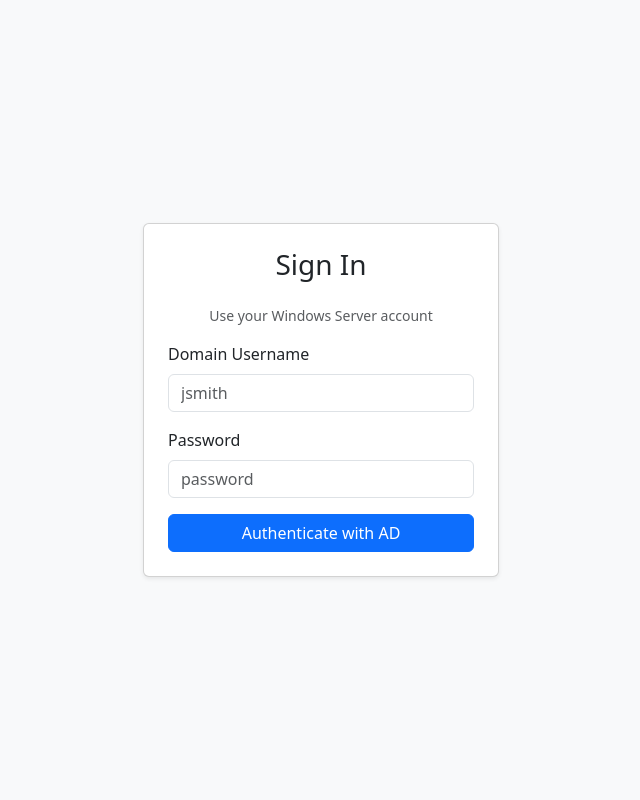
After one commit to angievelasquez-20/electric_vehicles, a Flask app: page /login in a window 1280 px wide. The commit adds this page. Shown: the whole page, without its empty margins (319-959 px from the left). Run offline with Flask 3, Linux system fonts and the light colour scheme.

Commit message:
A login was added to access the main page

````diff
--- a/app.py
+++ b/app.py
@@ -2,8 +2,45 @@ from flask import Flask, render_template, request
 import logic
 from regression import train_regression_model
 import os
+import atexit
+import shutil
+import signal
+import auth_ad
+from flask import session, redirect, url_for, flash
+from flask_session import Session as FlaskSession
 
 app = Flask(__name__)
+app.secret_key = 'tu_clave_secreta_para_sesiones' # Required for using sessions
+
+# Configure server-side sessions (filesystem). This lets the app clear
+# session files when the program exits so sessions don't persist after shutdown.
+SESSION_DIR = os.path.join(os.path.dirname(__file__), 'session_files')
+app.config['SESSION_TYPE'] = 'filesystem'
+app.config['SESSION_FILE_DIR'] = SESSION_DIR
+app.config['SESSION_PERMANENT'] = False
+FlaskSession(app)
+
+# Ensure session files are removed when the program terminates
+def _clear_session_files():
+    try:
+        if os.path.isdir(SESSION_DIR):
+            shutil.rmtree(SESSION_DIR)
+    except Exception:
+        pass
+
+# Clear stale session files when the app starts
+_clear_session_files()
+os.makedirs(SESSION_DIR, exist_ok=True)
+
+atexit.register(_clear_session_files)
+
+# Handle normal termination signals in addition to atexit
+def _shutdown_handler(signum, frame):
+    _clear_session_files()
+    raise SystemExit(0)
+
+for _signal in (signal.SIGINT, signal.SIGTERM):
+    signal.signal(_signal, _shutdown_handler)
 
 @app.route('/')
 def home():
@@ -17,13 +54,13 @@ def index():
 def presentation():
     return render_template('presentation.html')
 
-@app.route('/Recommend', methods=['GET', 'POST'])
-def Recommend():
+@app.route('/recommend', methods=['GET', 'POST'])
+def recommend():
     if request.method == 'POST':
         try:
-            n_estaciones = int(request.form.get('n_estaciones', 5))
-            estaciones, mapa_html = logic.procesar_ubicaciones('cvs/dataset.csv', n_estaciones)
-            return render_template('map.html', mapa=mapa_html, estaciones=estaciones)
+            n_stations = int(request.form.get('n_stations', 5))
+            stations, map_html = logic.process_locations('cvs/dataset.csv', n_stations)
+            return render_template('map.html', map=map_html, stations=stations)
         except Exception as e:
             return f"Error: {str(e)}", 500
     return render_template('index.html')
@@ -41,6 +78,43 @@ def regression():
     except Exception as e:
         return f"Linear regression error: {str(e)}", 500
 
+
+@app.route('/login')
+def login():
+    # If already logged in, go directly to the optimizer
+    if 'user' in session:
+        return redirect(url_for('optimizer'))
+    return render_template('login.html')
+
+@app.route('/login_process', methods=['POST'])
+def login_process():
+    username = request.form.get('username')
+    password = request.form.get('password')
+
+    # Validate with Windows Server Active Directory
+    if auth_ad.authenticate_ad_user(username, password):
+        session.permanent = False
+        session['user'] = username  # store the session
+        return redirect(url_for('optimizer'))
+    else:
+        flash('Active Directory credentials are incorrect or server unavailable.', 'danger')
+        return redirect(url_for('login'))
+
+
+@app.route('/optimizer')
+def optimizer():
+    # Protect route: if no session, redirect to login
+    if 'user' not in session:
+        return redirect(url_for('login'))
+    return render_template('optimizer.html')
+
+
+@app.route('/logout')
+def logout():
+    session.pop('user', None)
+    return redirect(url_for('login'))
+
+
 if __name__ == "__main__":
     port = int(os.environ.get("PORT", 5000))
     app.run(host="0.0.0.0", port=port, debug=True)
--- /dev/null
+++ b/auth_ad.py
@@ -0,0 +1,29 @@
+from ldap3 import Server, Connection, ALL, SIMPLE
+
+# Configuración del servidor Windows Server
+LDAP_SERVER = '192.168.1.100'  # Cambia por la IP de tu Windows Server / Domain Controller
+DOMAIN_SUFFIX = '@lab.local'  # Active Directory domain suffix
+
+def authenticate_ad_user(username, password):
+    # --- LOCAL TEST MODE (for when the Windows Server is offline) ---
+    if username == "admin.test" and password == "Cesar123":
+        print("Access granted using local test user.")
+        return True
+    # -----------------------------------------------------------------
+
+    # Real connection logic to Windows Server
+    if not username.endswith(DOMAIN_SUFFIX):
+        user_dn = f"{username}{DOMAIN_SUFFIX}"
+    else:
+        user_dn = username
+
+    try:
+        server = Server(LDAP_SERVER, get_info=ALL)
+        conn = Connection(server, user=user_dn, password=password, authentication=SIMPLE)
+        if conn.bind():
+            conn.unbind()
+            return True
+        return False
+    except Exception as e:
+        print(f"Error connecting to Windows Server: {e}")
+        return False
--- a/requirements.txt
+++ b/requirements.txt
@@ -3,3 +3,4 @@ pandas
 scikit-learn
 folium
 gunicorn
+Flask-Session
--- /dev/null
+++ b/templates/login.html
@@ -0,0 +1,40 @@
+<!DOCTYPE html>
+<html lang="en">
+<head>
+    <meta charset="UTF-8">
+    <title>EV System Login - Windows Auth</title>
+    <link rel="stylesheet" href="https://cdn.jsdelivr.net/npm/bootstrap@5.3.0/dist/css/bootstrap.min.css">
+</head>
+<body class="bg-light d-flex align-items-center" style="height: 100vh;">
+    <div class="container">
+        <div class="row justify-content-center">
+            <div class="col-md-4">
+                <div class="card shadow-sm p-4">
+                    <h3 class="text-center mb-4">Sign In</h3>
+                    <p class="text-muted text-center small">Use your Windows Server account</p>
+
+                    {% with messages = get_flashed_messages(with_categories=true) %}
+                        {% if messages %}
+                            {% for category, message in messages %}
+                                <div class="alert alert-{{ category }} sandboxed-alert small">{{ message }}</div>
+                            {% endfor %}
+                        {% endif %}
+                    {% endwith %}
+
+                    <form action="/login_process" method="POST">
+                        <div class="mb-3">
+                            <label class="form-label">Domain Username</label>
+                            <input type="text" name="username" class="form-control" placeholder="jsmith" required>
+                        </div>
+                        <div class="mb-3">
+                            <label class="form-label">Password</label>
+                            <input type="password" name="password" class="form-control" placeholder="password" required>
+                        </div>
+                        <button type="submit" class="btn btn-primary w-100">Authenticate with AD</button>
+                    </form>
+                </div>
+            </div>
+        </div>
+    </div>
+</body>
+</html>
--- a/templates/map copy.html
+++ b/templates/map copy.html
@@ -9,11 +9,11 @@ bootstrap.min.css">
 <h2>Recommended Locations</h2>
 <div class="row">
 <div class="col-md-8">
-{{ mapa|safe }}
+{{ map|safe }}
 </div>
 <div class="col-md-4">
 <ul class="list-group">
-{% for lat, lon in estaciones %}
+{% for lat, lon in stations %}
 <li class="list-group-item">
 <strong>Lat:</strong> {{ lat|round(4) }} | <strong>Lon:</strong>
 {{ lon|round(4) }}
--- a/templates/presentation.html
+++ b/templates/presentation.html
@@ -114,7 +114,7 @@
         </section>
 
     </main>
-    <a href="/" class="btn btn-secondary mt-3">Back</a>
+    <a href="/optimizer" class="btn btn-secondary mt-3">Back</a>
     <a href="/index" class="btn btn-secondary mt-3">Next</a>
 </body>
 </html>
--- a/templates/regression.html
+++ b/templates/regression.html
@@ -17,7 +17,7 @@
 
       <div class="navbar-nav ms-auto">
         <a class="nav-link" href="/">Home</a>
-        <a class="nav-link" href="/recomendar">Recommendation</a>
+        <a class="nav-link" href="/recommend">Recommendation</a>
         <a class="nav-link active" href="/regression">Linear Regression</a>
       </div>
     </div>
@@ -179,7 +179,7 @@
 
     <div class="mt-4 d-flex gap-2">
       <a href="/" class="btn btn-secondary">Back to Home</a>
-      <a href="/recomendar" class="btn btn-primary">Go to Station Recommendation</a>
+      <a href="/recommend" class="btn btn-primary">Go to Station Recommendation</a>
     </div>
 
   </main>
@@ -188,7 +188,6 @@
     <p class="mb-0">&copy; 2026 FlaskApp | Designed with Bootstrap</p>
   </footer>
 
-  <script src="https://cdn.jsdelivr.net/npm/bootstrap@5.3.5/dist/js/bootstrap.bundle.min.js"></script>
 </body>
 </html>
 ```
````
Also changed, not shown: logic.py (+8 -7 lines), templates/home.html (+3 -14 lines), templates/map.html (+5 -5 lines), templates/optimizer.html (added, +35 -0 lines), 2 other files.
